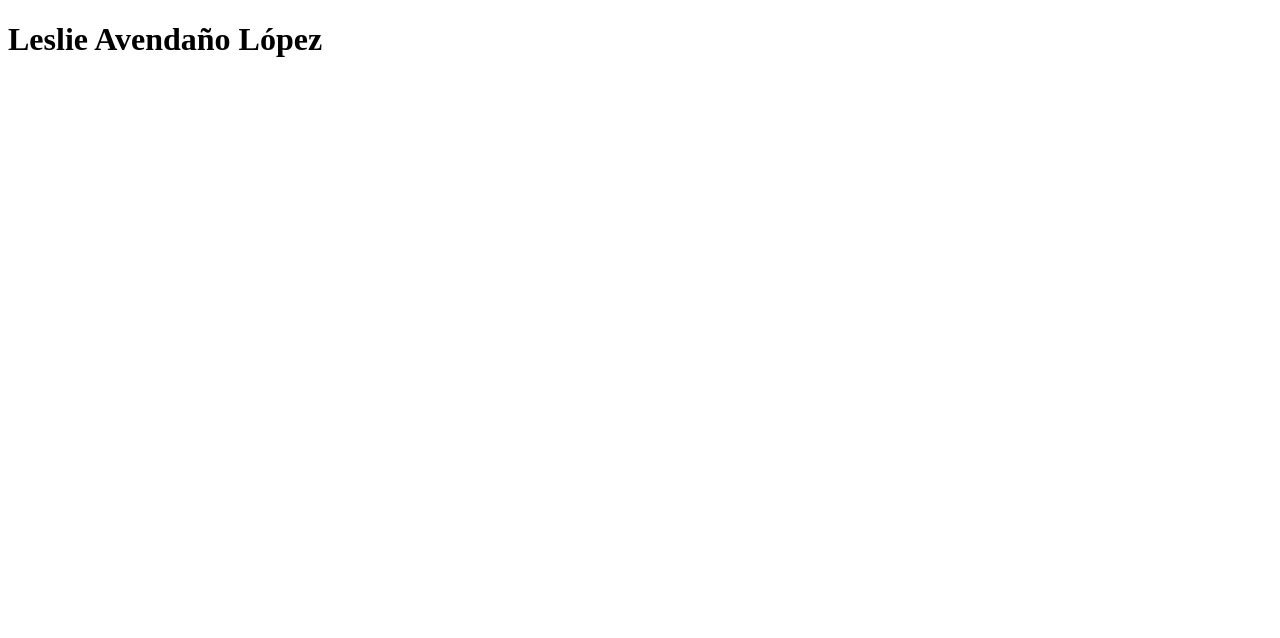
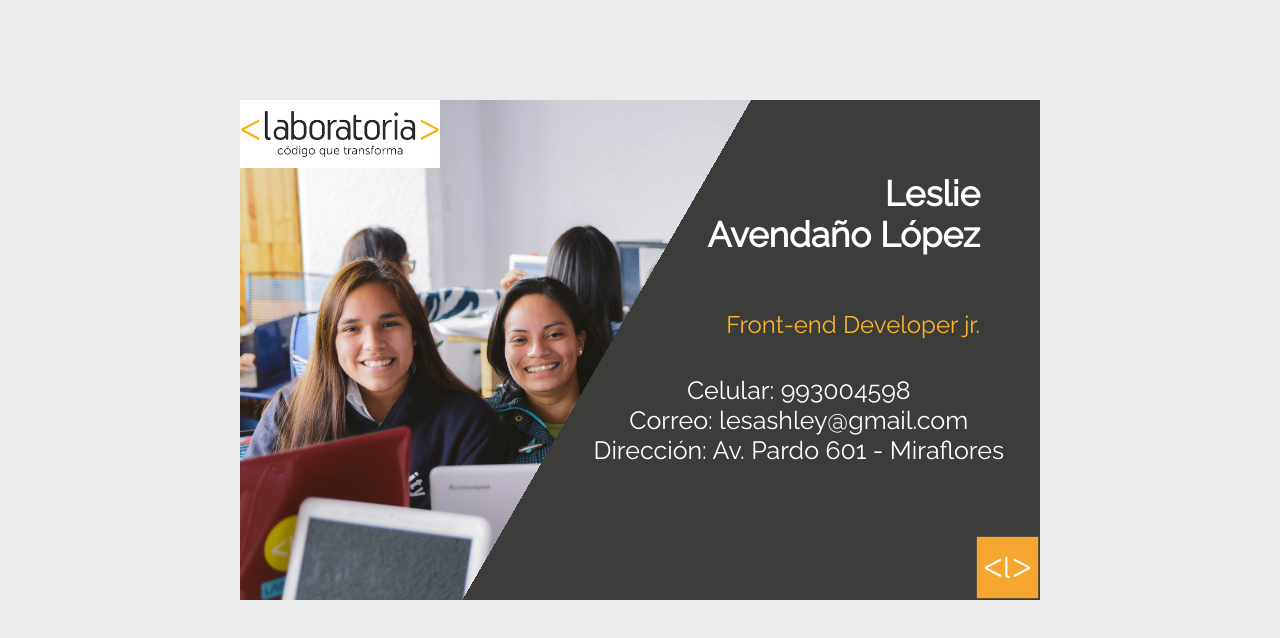
Before and after one commit to lesashley/Tarjeta-Presentacion, a plain HTML site: page index.html in a window 1280 px wide. Drawn offline with Linux system fonts and the light colour scheme.

Commit message:
Creando css

```diff
--- a/assets/css/main.css
+++ b/assets/css/main.css
@@ -0,0 +1,70 @@
+
+body {
+  background: rgb(236, 236, 236);
+  font-family: 'Raleway', sans-serif;
+  margin: 0 auto;
+  text-align: center;
+}
+
+.content-tarjeta {
+  top: 100px;
+  position: relative;
+  width: 800px;
+  height: 500px;
+  background-image: url(../images/fondo.jpg);
+  display: inline-block;
+  background-size: contain;
+  background-repeat: no-repeat;
+  text-align: center;
+}
+.logo-grande {
+  position: absolute;
+  width: 200px;
+  left: 0;
+  top: 0;
+}
+.datos-tarjeta {
+  width: 75%;
+  height: 100%;
+  position: absolute;
+  background: linear-gradient(120deg , rgba(0, 0, 0, 0) 35%,#3C3C3B 34%);
+  display: inline-block;
+  right: 0;
+  bottom: 0;
+
+}
+.logo-pequeno {
+  width: 39%;
+}
+
+.datos-tarjeta h1 {
+  position: absolute;
+  top: 10%;
+  right: 10%;
+  color: white;
+  font-size: 35px;
+  font-weight: bold;
+  text-align: right;
+}
+.datos-tarjeta  h2 {
+  color: #FCB425;
+  position: absolute;
+  top: 38%;
+  right: 10%;
+  font-weight: 200;
+
+}
+.info-tarjeta span {
+  top: 55%;
+  right: 6%;
+  color: white;
+  position: absolute;
+  font-size: 25px;
+}
+.logo-pequeno {
+  position: absolute;
+  right: -6px;
+  bottom: -6px;
+  width: 77px;
+  height: 77px;
+}
--- a/index.html
+++ b/index.html
@@ -3,11 +3,23 @@
   <head>
     <meta charset="utf-8">
     <title>Tarjeta de Presentación</title>
+    <link rel="stylesheet" href="assets/css/main.css">
+    <link href="https://fonts.googleapis.com/css?family=Raleway" rel="stylesheet">
   </head>
   <body>
     <div class="content-tarjeta">
-      <h1>Leslie Avendaño López</h1>
-      <img src="assets/images/laboratoria" alt="">
-    </div>
+      <img src="assets/images/laboratoria.png" class="logo-grande">
+      <div class="datos-tarjeta">
+        <h1>Leslie<br>Avendaño López</h1>
+        <h2>Front-end Developer jr.</h2>
+        <div class="info-tarjeta">
+          <span>Celular: 993004598 <br>
+                Correo: lesashley@gmail.com<br>
+                Dirección: Av. Pardo 601 - Miraflores<br>
+          </span>
+          <img src="assets/images/logo.png" class="logo-pequeno">
+        </div>
+      </div>
+  </div>
   </body>
 </html>
```
Also changed, not shown: assets/images/fondo.jpg (added), assets/images/fondo.png (deleted), assets/images/logo.png (renamed from assets/images/log-laboratoria.png).
